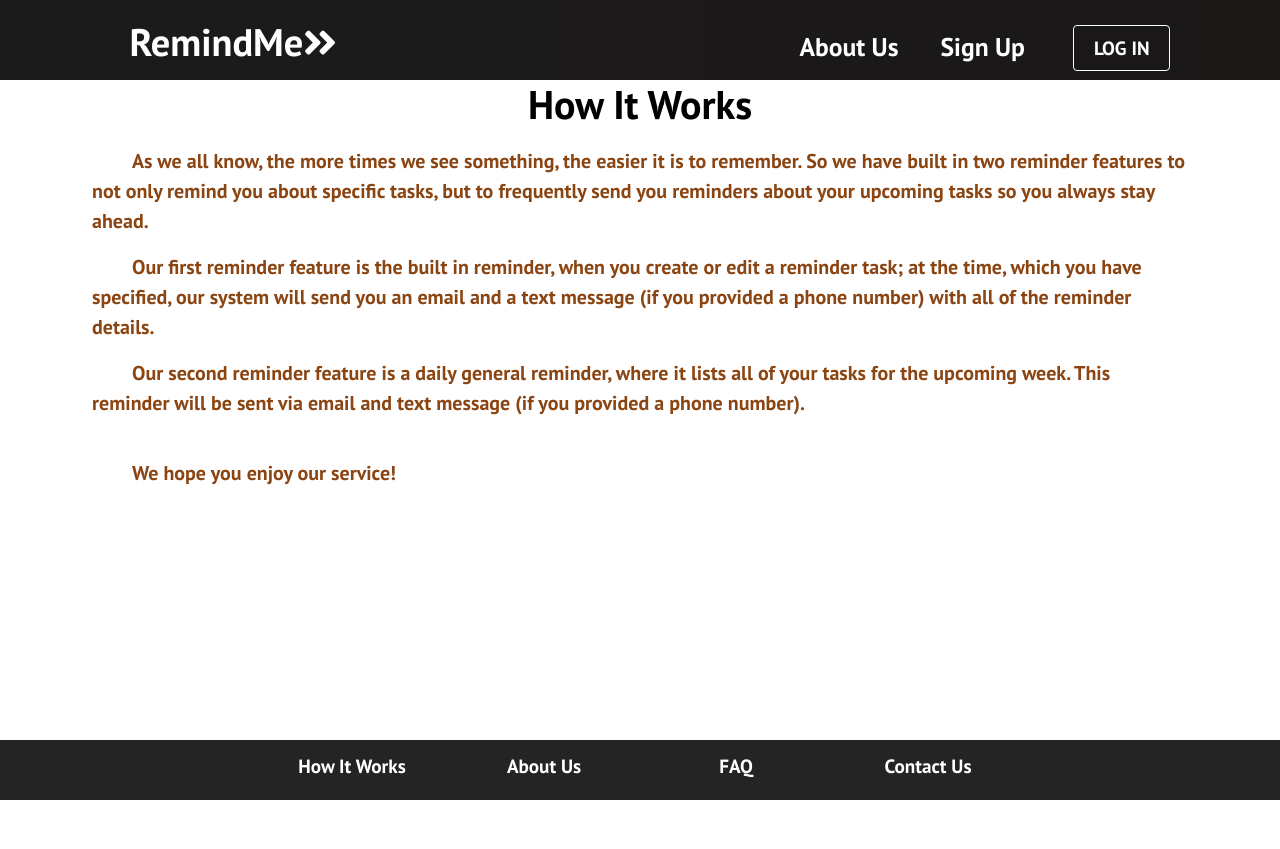
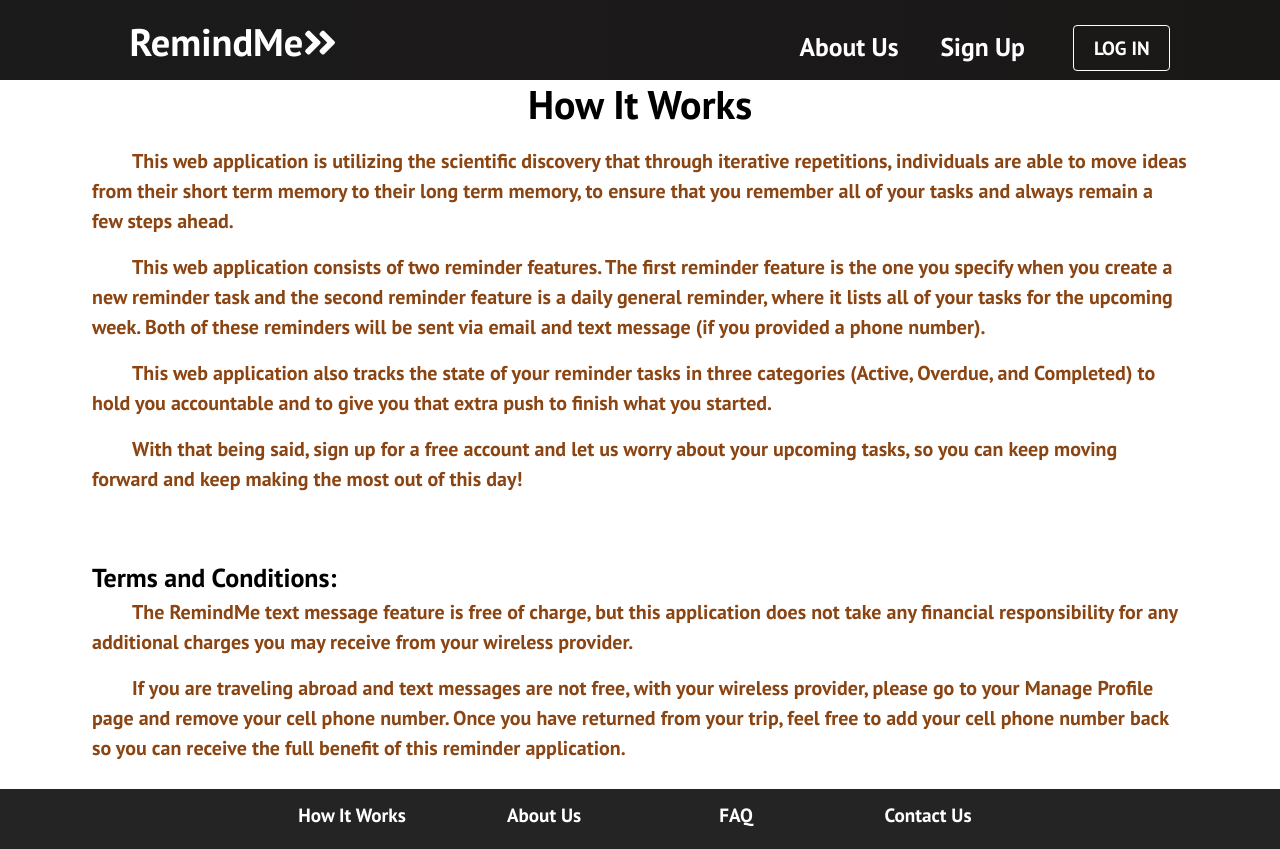
Before and after one commit to bnegussie/RemindMe, a React (Create React App) app in the folder client/: page /howitworks in a window 1280 px wide. Before the commit the page ends 800 px from the top, so only its background shows below. Built offline with nearby package versions, Linux system fonts and the light colour scheme; no server answers; the HTML template or start-up script is replaced by a standard one.

Commit message:
v0.8.7 revamped the messages on the information pages as well as on the email and text message reminders. Also addressed a few small bugs.

```diff
--- a/client/src/App.css
+++ b/client/src/App.css
@@ -104,6 +104,10 @@ div.footer-container > a:hover {
   font-size: 26px;
   margin-bottom: 0px;
   text-indent: 0px;
+}
+
+#img-credit {
+  text-decoration: none;
 }
 
 @media screen and (max-width: 450px) {
--- a/client/src/components/Footer.js
+++ b/client/src/components/Footer.js
@@ -42,7 +42,7 @@ function Footer({ isAuthenticated }) {
                             <p id="footer-email"> brookninfo@gmail.com</p>
 						</div>
 						<div className="modal-footer">
-							<button type="button" className="btn btn-default" data-dismiss="modal">
+							<button type="button" className="btn btn-danger" data-dismiss="modal">
 								Close
 							</button>
 						</div>
--- a/client/src/components/LandingPage.js
+++ b/client/src/components/LandingPage.js
@@ -11,7 +11,7 @@ function LandingPage() {
                         will you forget the big or small tasks in your day.
                     </p>
                     <p className="call-to-action-msg">
-                        Get started with our free and elegant reminder application.
+                        Get started with this free and elegant reminder application.
                     </p>
                 </div>
             </div>
--- a/client/src/components/info_pages/AboutUs.js
+++ b/client/src/components/info_pages/AboutUs.js
@@ -8,20 +8,27 @@ function AboutUs() {
                 <h1>About Us</h1>
                 <div className="info-message">
                     <p>
-                        We understand the domino effect is real. This is why we created this web application
-                        to make the domino effect work in your favor. From the small tasks in the
-                        day, like remembering to follow up with a specific client, to the big things, like
-                        submitting the monthly expense report. Whatever the task is, we have your back.
+                        The domino effect is real, but with the help of this web application you can make
+                        the domino effect work in your favor. RemindMe is a simple, but powerful reminder
+                        web application. It will not only remind you about your specific tasks, but it will
+                        keep you prepared for the days ahead.
                     </p>
                     <p>
-                        Our reminder application will send you email and text message reminders, based on
-                        your upcomming tasks, so you always stay ahead.
+                        From the small tasks in your day, like remembering to follow up with a specific
+                        client, to the big tasks, like submitting the monthly expense report. Whatever
+                        the task is, this application will help you stay ahead of your every task.
+                    </p>
+                    <p>
+                        So let us worry about your upcoming tasks, so you can keep moving forward and keep
+                        making the most out of this day!
                     </p>
                     <br/><br/>
                     <p id="info-subtitle">Image credit:</p>
                     <p>
-                            The landing page photo was taken by Mr.Mockup. To check out more works
-                        from him, simply checkout his Dribbble page: (https://dribbble.com/mrmockup).
+                        The landing page photo was taken by Mr.Mockup. To check out more works
+                        from him, simply checkout his
+
+                        <a href="https://dribbble.com/mrmockup" id="img-credit"> Dribbble page.</a>
                     </p>
                 </div>
             </div>
--- a/client/src/components/info_pages/FAQ.js
+++ b/client/src/components/info_pages/FAQ.js
@@ -14,17 +14,18 @@ function FAQ() {
                         </li>
                     </ul>
                     <p>
-                        We would first suggest going to your Manage Profile page and checking that you
-                        have selected the correct cell phone carrier. We have several providers who use an
-                        almost identical name and this usually trips people up.
+                        First go to your Manage Profile page and checking that you have selected the
+                        correct cell phone carrier. There are several providers who use an almost
+                        identical name and this may have caused you to select another provider.
                     </p>
                     <p>
                         If that is not the issue, then please also double check the cell phone
-                        number, which you have provided, to make sure it is correct.
+                        number, which you have provided.
                     </p>
                     <p>
-                        If none of these are the issue, and your cell phone carrier is listed on our page,
-                        then please reach out to us and we will see what we can do for you. Thank you.
+                        If none of these are the issue, and your cell phone carrier is listed on the
+                        Sign Up page, then please reach out to me and I will see what we can do for you.
+                        Thank you.
                     </p>
 
                     <br/> <br/>
@@ -36,10 +37,9 @@ function FAQ() {
                         </li>
                     </ul>
                     <p>
-                        In this case, we will not be able to do anything at this moment. Our current
-                        text message feature is using all of the available cell phone carrier extensions,
-                        to be able to send text messages through an email account. We will work to keep our
-                        cell phone carrier list up to date. Sorry for the inconvenience.
+                        Sorry for the inconvenience, but at this moment this application is working with
+                        all of the wireless providers who have an email extension publically available
+                        to be able to send text messages through an email account.
                     </p>
                 </div>
             </div>
--- a/client/src/components/info_pages/HowItWorks.js
+++ b/client/src/components/info_pages/HowItWorks.js
@@ -8,25 +8,40 @@ function HowItWorks() {
                 <h1>How It Works</h1>
                 <div className="info-message">
                     <p>
-                        As we all know, the more times we see something, the easier it is to remember.
-                        So we have built in two reminder features to not only remind you about specific
-                        tasks, but to frequently send you reminders about your upcoming tasks so you always
-                        stay ahead.
+                        This web application is utilizing the scientific discovery that through
+                        iterative repetitions, individuals are able to move ideas from their short
+                        term memory to their long term memory, to ensure that you remember all of
+                        your tasks and always remain a few steps ahead.
                     </p>
                     <p>
-                        Our first reminder feature is the built in reminder, when you create or edit
-                        a reminder task; at the time, which you have specified, our system will send
-                        you an email and a text message (if you provided a phone number) with all of
-                        the reminder details.
+                        This web application consists of two reminder features. The first reminder feature is
+                        the one you specify when you create a new reminder task and the second reminder
+                        feature is a daily general reminder, where it lists all of your tasks for the
+                        upcoming week. Both of these reminders will be sent via email and text message
+                        (if you provided a phone number).
                     </p>
                     <p>
-                        Our second reminder feature is a daily general reminder, where it lists
-                        all of your tasks for the upcoming week. This reminder will be sent via
-                        email and text message (if you provided a phone number).
+                        This web application also tracks the state of your reminder tasks in three
+                        categories (Active, Overdue, and Completed) to hold you accountable and to
+                        give you that extra push to finish what you started.
                     </p>
-                    <br/>
                     <p>
-                        We hope you enjoy our service!
+                        With that being said, sign up for a free account and let us worry about your
+                        upcoming tasks, so you can keep moving forward and keep making the most out
+                        of this day!
+                    </p>
+                    <br/><br/>
+                    <p id="info-subtitle">Terms and Conditions:</p>
+                    <p>
+                        The RemindMe text message feature is free of charge, but this application does
+                        not take any financial responsibility for any additional charges you may receive
+                        from your wireless provider.
+                    </p>
+                    <p>
+                        If you are traveling abroad and text messages are not free, with your wireless
+                        provider, please go to your Manage Profile page and remove your cell phone number.
+                        Once you have returned from your trip, feel free to add your cell phone number
+                        back so you can receive the full benefit of this reminder application.
                     </p>
                 </div>
             </div>
```
Also changed, not shown: 1 other file (tests, documents, lock files or other folders).
